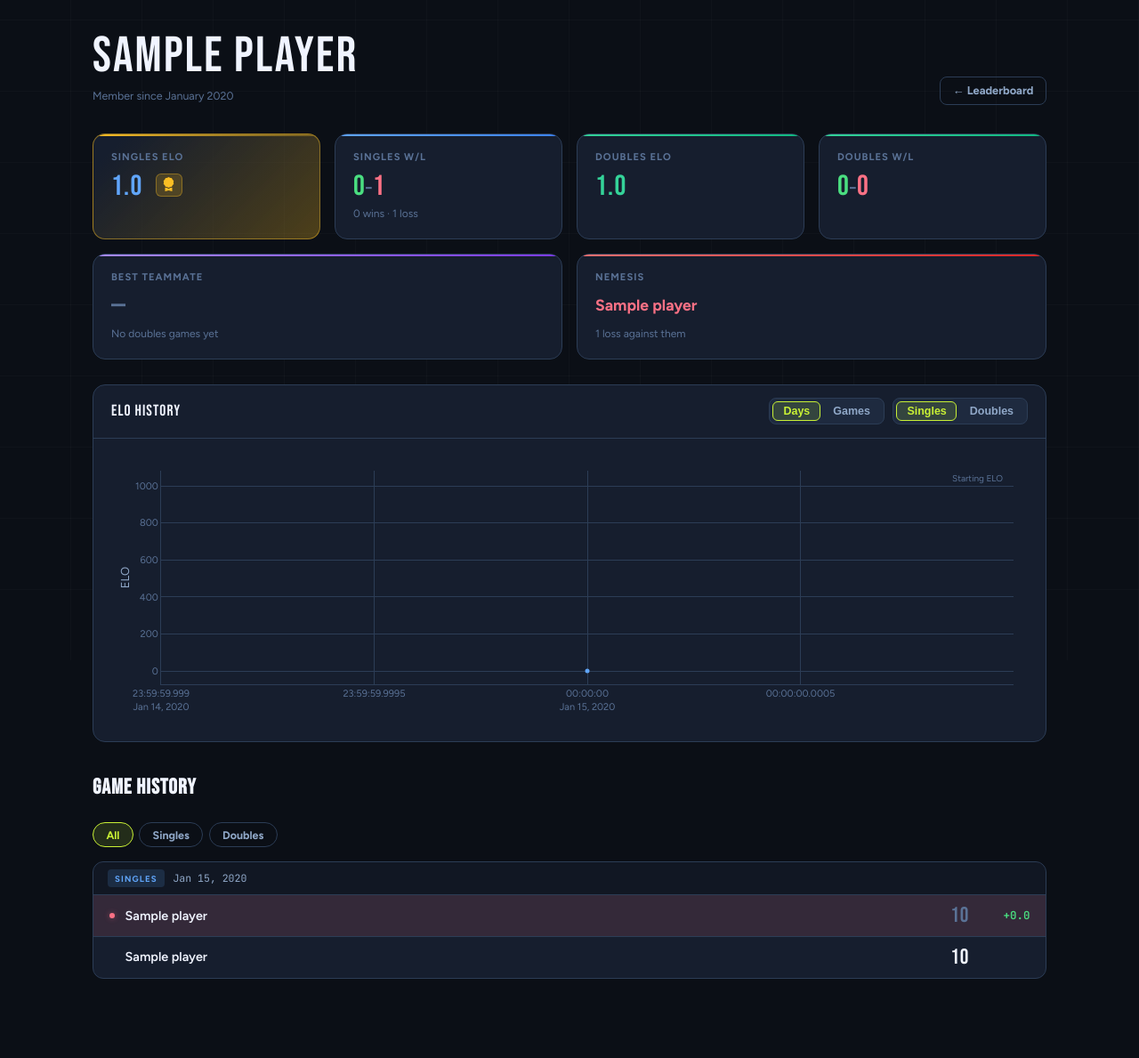
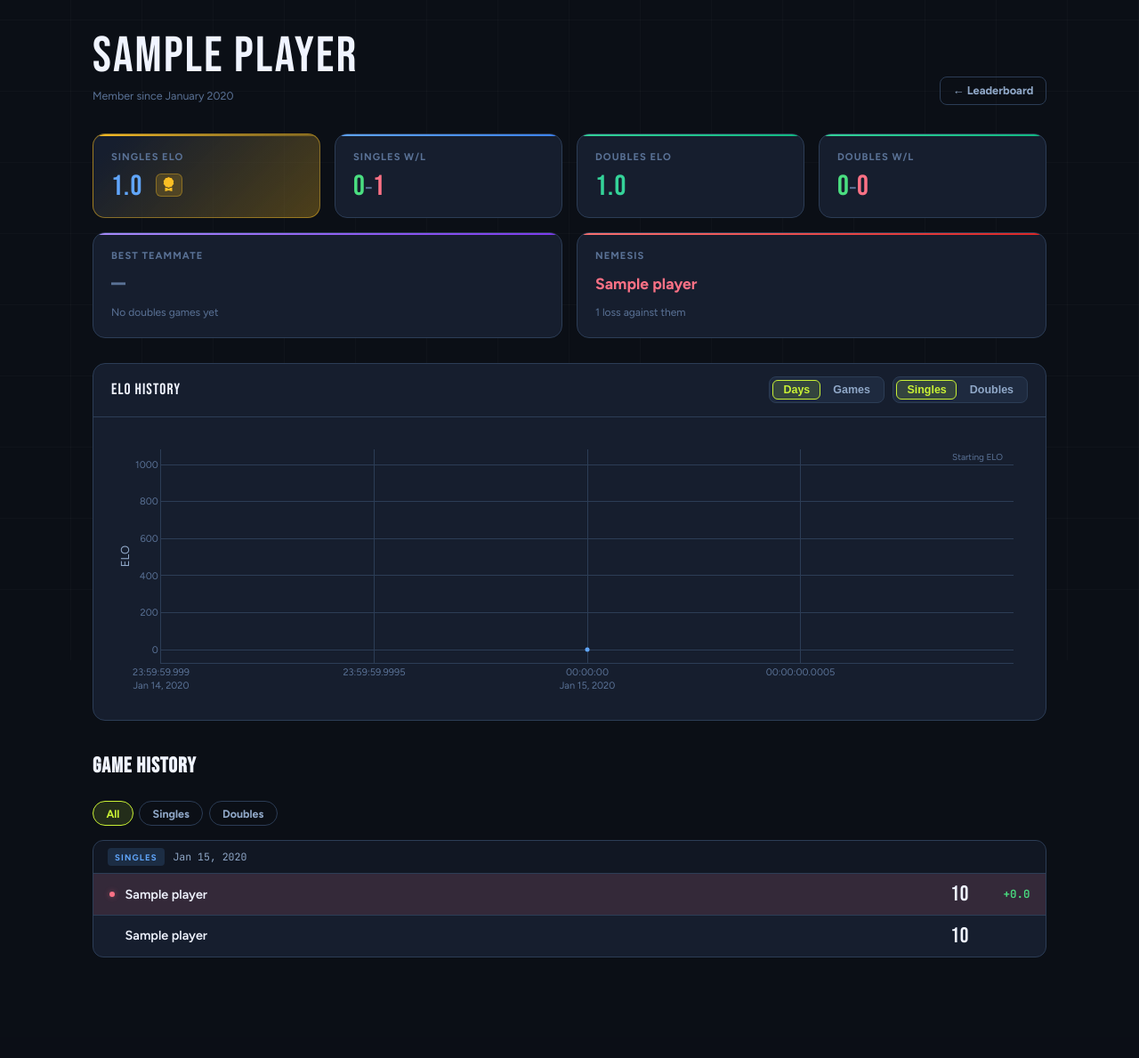
Before and after one commit to Garthalamu/PBELO, a Django app: page /players/1/ in a window 1280 px wide. Shown: the part 58-1247 px from the top of the page at 89% size. After the commit the page ends 1134 px from the top, so only its background shows below. Run offline with Django 5.2, Linux system fonts and the light colour scheme; tables that the repository leaves empty hold one stand-in row (values such as "Sample post"); some libraries are stand-ins or nearby versions.

Commit message:
Removed wins losses text

```diff
--- a/templates/tracker/player_detail.html
+++ b/templates/tracker/player_detail.html
@@ -295,8 +295,6 @@
   .hist-team-row + .hist-team-row { border-top: 1px solid var(--border); }
   .hist-team-row.winner { background: rgba(74,222,128,0.05); }
   .hist-team-row.loser  { background: var(--loss-dim); }
-  .hist-team-row.loser .hist-name  { color: var(--txt-2); }
-  .hist-team-row.loser .hist-score { color: var(--txt-3); }
 
   .hist-dot {
     width: 6px; height: 6px;
@@ -396,11 +394,6 @@
     <div class="stat-val">
       <span class="win-color">{{ singles_wins }}</span><span style="color:var(--txt-3);font-size:1.4rem;">–</span><span class="loss-color">{{ singles_losses }}</span>
     </div>
-    {% if singles_wins or singles_losses %}
-      <div class="stat-sub">
-        {{ singles_wins }} win{{ singles_wins|pluralize }} · {{ singles_losses }} loss{{ singles_losses|pluralize:"es" }}
-      </div>
-    {% endif %}
   </div>
 
   <div class="stat-card doubles {% if doubles_rank == 1 %}rank-gold{% elif doubles_rank == 2 %}rank-silver{% elif doubles_rank == 3 %}rank-bronze{% endif %}">
@@ -420,11 +413,6 @@
     <div class="stat-val">
       <span class="win-color">{{ doubles_wins }}</span><span style="color:var(--txt-3);font-size:1.4rem;">–</span><span class="loss-color">{{ doubles_losses }}</span>
     </div>
-    {% if doubles_wins or doubles_losses %}
-      <div class="stat-sub">
-        {{ doubles_wins }} win{{ doubles_wins|pluralize }} · {{ doubles_losses }} loss{{ doubles_losses|pluralize:"es" }}
-      </div>
-    {% endif %}
   </div>
 
 </div>
```
